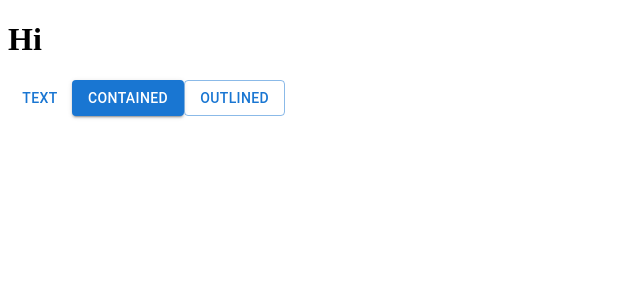
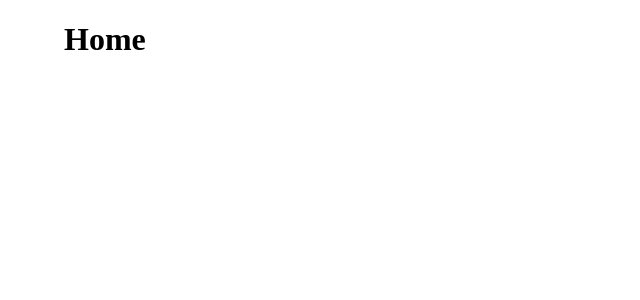
Before and after one commit to goldipl/React_Shop_App, a React (Vite) app: page / in a window 1280 px wide. Shown: the top 300 px of the page, without its empty margins (0-640 px from the left). Built offline with nearby package versions, Linux system fonts and the light colour scheme.

Commit message:
add router and pages - home, about, store

```diff
--- a/src/App.tsx
+++ b/src/App.tsx
@@ -1,7 +1,19 @@
+import { Container } from "@mui/material"
+import { Routes, Route } from "react-router-dom"
+import { Home } from "./pages/Home"
+import { Store } from "./pages/Store"
+import { About } from "./pages/About"
+
 function App() {
 
   return (
-    <h1>Hi</h1>
+    <Container fixed>
+      <Routes>
+        <Route path="/" element={<Home />} />
+        <Route path="/store" element={<Store />} />
+        <Route path="/about" element={<About />} />
+      </Routes>
+    </Container>
   )
 }
 
--- a/src/main.tsx
+++ b/src/main.tsx
@@ -1,13 +1,12 @@
-import { Button } from '@mui/material'
 import React from 'react'
 import ReactDOM from 'react-dom/client'
 import App from './App'
+import { BrowserRouter } from "react-router-dom"
 
 ReactDOM.createRoot(document.getElementById('root') as HTMLElement).render(
   <React.StrictMode>
-    <App />
-    <Button variant="text">Text</Button>
-    <Button variant="contained">Contained</Button>
-    <Button variant="outlined">Outlined</Button>
+    <BrowserRouter>
+      <App />
+    </BrowserRouter>
   </React.StrictMode>
 )
--- /dev/null
+++ b/src/pages/About.tsx
@@ -0,0 +1,3 @@
+export function About() {
+    return <h1>About</h1>
+}
--- /dev/null
+++ b/src/pages/Home.tsx
@@ -0,0 +1,3 @@
+export function Home() {
+    return <h1>Home</h1>
+}
--- /dev/null
+++ b/src/pages/Store.tsx
@@ -0,0 +1,3 @@
+export function Store() {
+    return <h1>Store</h1>
+}
```
